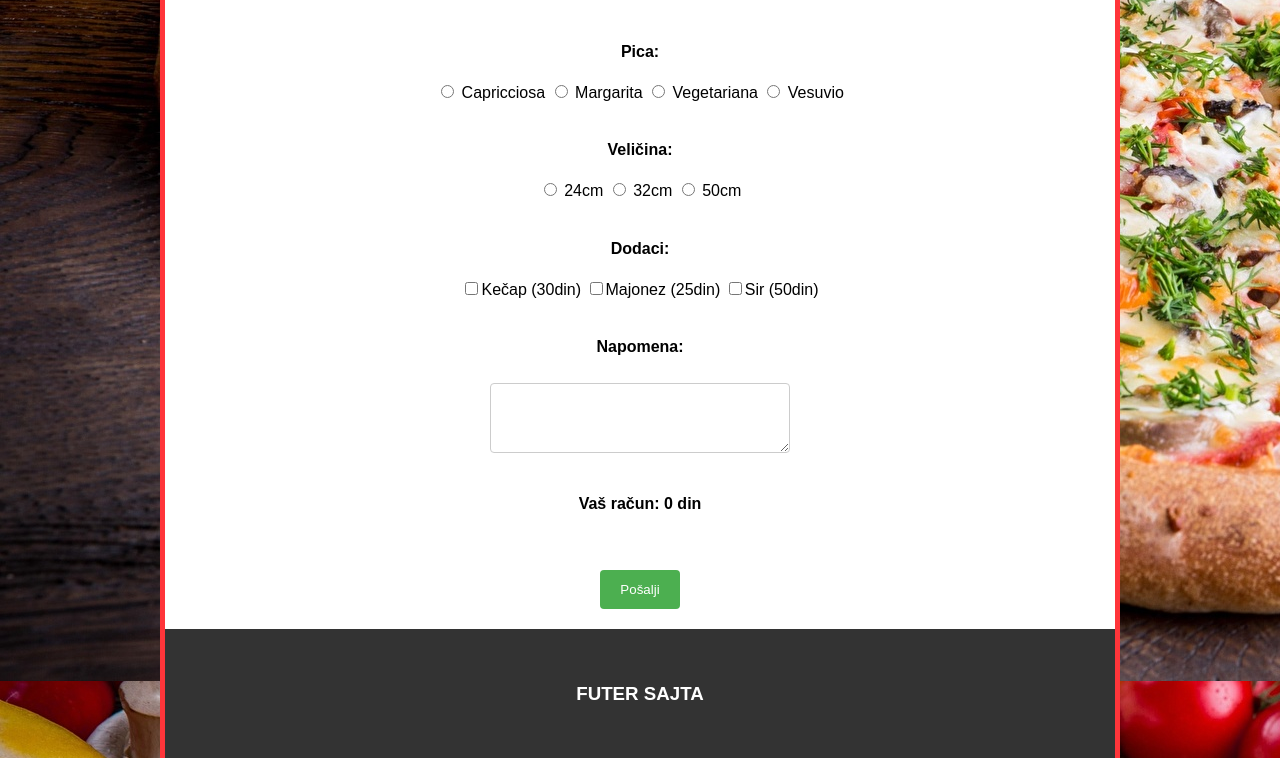
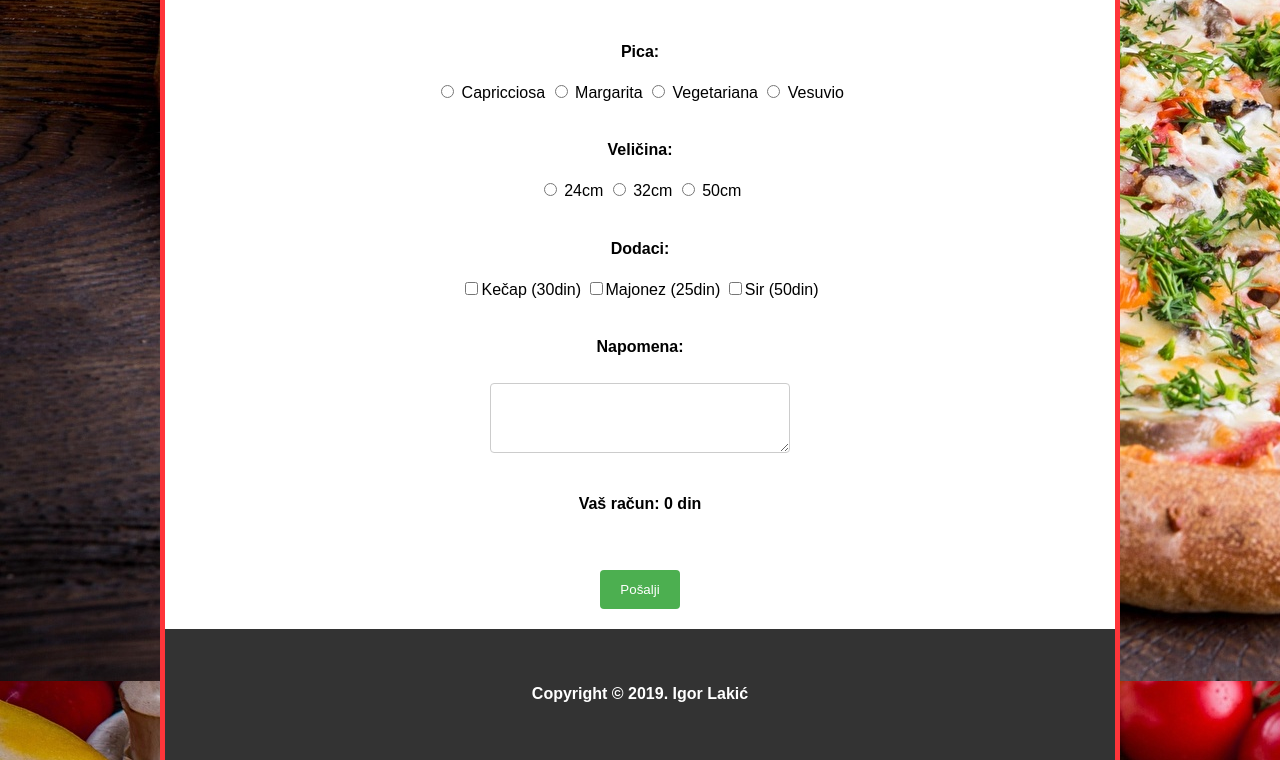
Before and after one commit to igorlakic2/pizza-repo, a plain HTML site: page index.html in a window 1280 px wide. Shown: the part 2559-3319 px from the top of the page. Drawn offline with Linux system fonts and the light colour scheme.

Commit message:
second commit

```diff
--- a/index.html
+++ b/index.html
@@ -194,7 +194,7 @@
 
 	</div>
 	<footer id="footer">
-		<h3>FUTER SAJTA</h3>
+		<h4>Copyright © 2019. Igor Lakić</h4>
 	</footer>
 
 	<div id="menuIconDiv">
```
